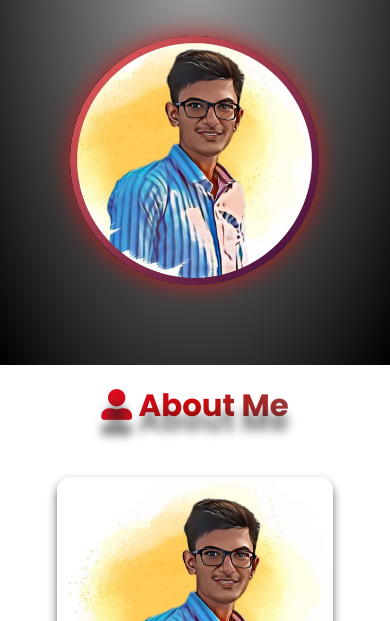
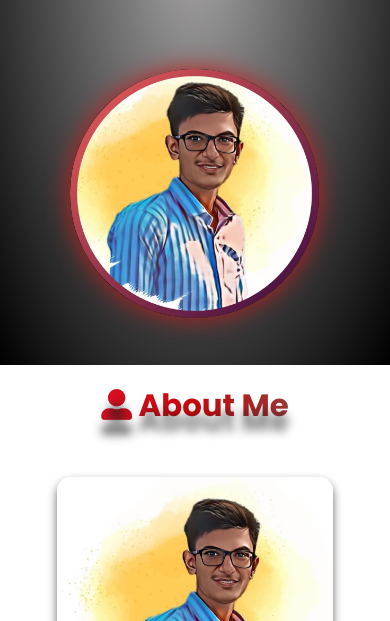
Before and after one commit to aashryap12/Portfolio, a plain HTML site: page index.html in a window 390 px wide. Shown: the part 479-1100 px from the top of the page. Drawn offline with nearby package versions, Linux system fonts and the light colour scheme; a script that the page names is missing.

Commit message:
Update styles.css

```diff
--- a/assets/css/styles.css
+++ b/assets/css/styles.css
@@ -395,10 +395,9 @@ header {
     }
     .socials {
       margin-top: 12rem;
+
     }
-    .home .image img {
-      margin-top: -12rem;
-    }
+
     .home .content p {
       font-size: 2.2rem;
     }
```
